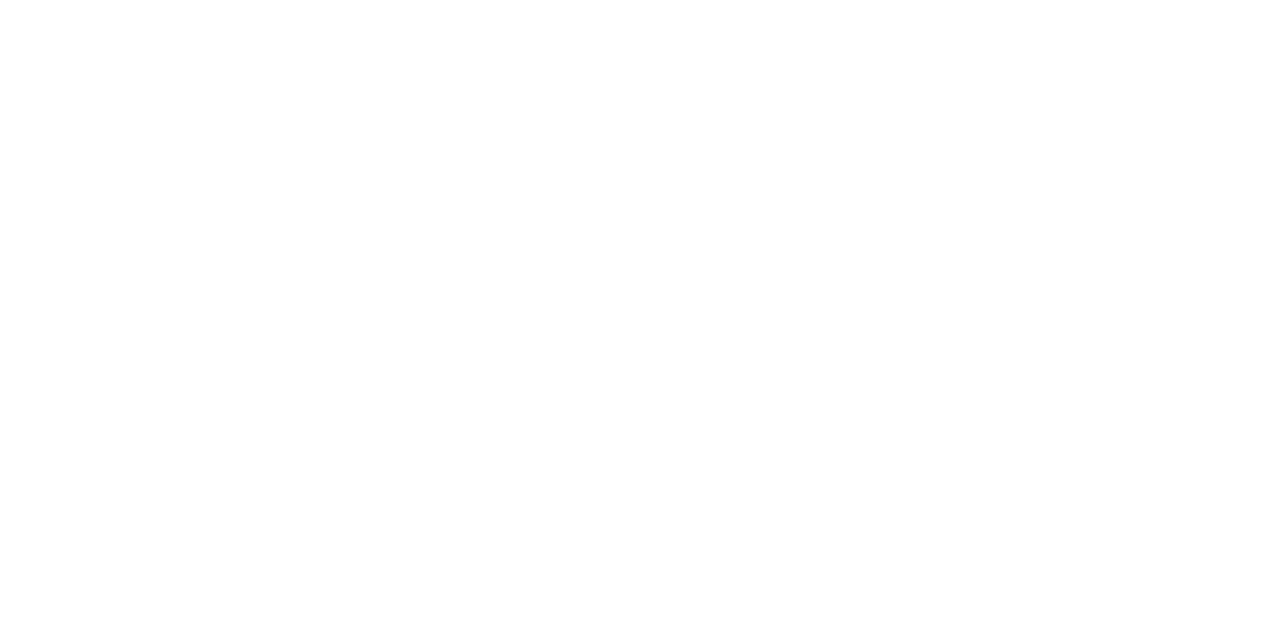
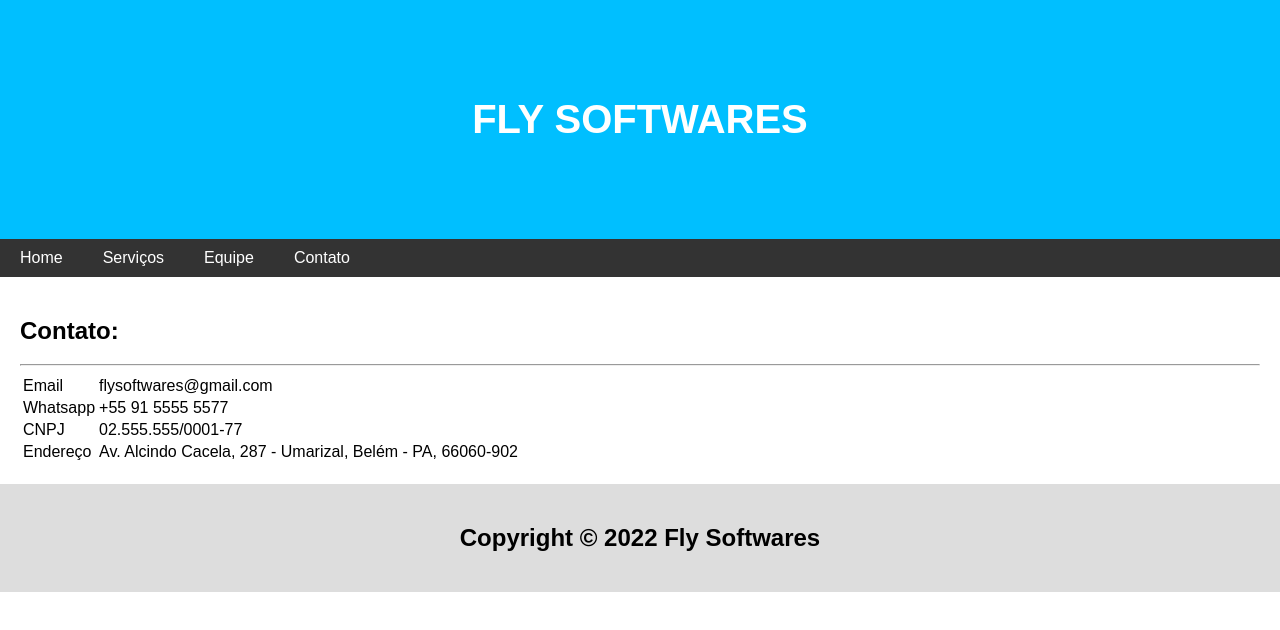
Before and after one commit to icacaro/atvprofmargalho2, a plain HTML site: page page4.html in a window 1280 px wide. Drawn offline with Linux system fonts and the light colour scheme.

Commit message:
4 files modified

```diff
--- a/page4.html
+++ b/page4.html
@@ -0,0 +1,117 @@
+<!DOCTYPE html>
+<html lang="en">
+<head>
+<title>flysoftwares</title>
+<meta charset="UTF-8">
+<meta name="viewport" content="width=device-width, initial-scale=1">
+<link rel="stylesheet" href="styles.css">
+</head>
+<body>
+
+<div class="header">
+  <h1>FLY SOFTWARES</h1>
+</div>
+
+<div class="navbar">
+  <a href="index.html">Home</a>
+  <a href="page2.html">Serviços</a>
+  <a href="page3.html">Equipe</a>
+  <a href="page4.html">Contato</a>
+</div>
+
+
+
+  <div class="main">
+
+
+
+
+  <h2>Contato:</h2>
+    <hr>
+
+    <table>
+    <tr>
+        <td>Email</td>
+        <td>flysoftwares@gmail.com</td>
+    </tr>
+    <tr>
+        <td>Whatsapp</td>
+        <td>+55 91 5555 5577<td>
+    </tr>
+    <tr>
+        <td>CNPJ</td>
+        <td>02.555.555/0001-77</td>
+    </tr>
+    <tr>
+        <td>Endereço</td>
+        <td>Av. Alcindo Cacela, 287 - Umarizal, Belém - PA, 66060-902</td>
+    </tr>
+</table>
+
+  </div>
+
+
+<div class="footer">
+  <h2>Copyright © 2022 Fly Softwares</h2>
+</div>
+
+</body>
+</html>
+
+
+<!--  Normas Gerais:
+1) Cada equipe deverá ser composta por até quatro alunos. É desejável
+que a equipe seja mesclada com alunos ingressantes e alunos mais
+experientes, assim a troca de experiências será bem mais produtiva;
+
+2) O trabalho envolve a pesquisa em ambientes que funcionem de forma-
+on-line conforme especificado no item 6.
+
+3) Equipes com 3 participantes ou menos deverão testar pelo menos 3
+(três) ambientes diferentes. Equipes com quatro participantes deverão
+testar 4 (quatro) ambientes diferentes.
+4) Não serão aceitas equipes com mais de quatro participantes.
+5) Caberá ao aluno a tarefa se integrar a uma equipe, negociando com os
+colegas a sua participação e suas tarefas.
+6) Cada equipe deverá realizar o trabalho em duas etapas.
+a. As equipes deverão pesquisar, testar e avaliar dois editores de
+
+HTML que permitam edição do código de forma totalmente on-
+line. Pelo menos um desses editores deverá permitir a execução
+
+do código HTML de forma também on-line. Após a análise
+comparativa a equipe deverá escolher um desses ambientes para
+a realização da tarefa descrita no item “b” e justificar sua
+escolha. (1,0 pt)
+b. A equipe deverá criar um site de tema livre que seja executado
+
+no ambiente escolhido (deve funcionar de forma totalmente on-
+line). Esse site deverá ter os seguintes recursos:
+
+i. Itens em Negrito (0,2 pts); ok
+ii. Salto de Página (0,2 pts); semi-ok
+iii. Lista Ordenada (0,2 pts); ok
+iv. Imagens armazenadas localmente (0,2 pts);
+v. Imagens armazenadas remotamente (0,2 pts);
+vi. Tabela (0,2 pts);
+vii. Linha Horizontal (0,2 pts);
+viii. Número de páginas de acordo com o número de
+componentes da equipe (0,2 pts);
+ix. Parágrafo (0,2 pts);
+x. Textos em, pelo menos, três tamanhos diferentes. (0,2
+pts)
+
+7) As equipes NÃO poderão se utilizar de recursos que não foram
+apresentados na disciplina até o dia da 1a Avaliação.
+8) A apresentação do trabalho se dará a partir de um relatório impresso
+com os seguintes itens: Título do trabalho, disciplina, turma, nome do
+professor, nome dos participantes da equipe (com assinatura), relação
+dos ambientes escolhidos para o teste (com link de cada um),
+comparativo de avaliação entre os ambientes, link com o site
+construído com base nas especificações do item 10 e conclusões. (Pelo
+menos 3 Páginas)
+9) Todos os alunos da equipe deverão assinar o trabalho.
+10) O trabalho deverá ser impresso e entregue pela equipe ao
+professor no dia da prova teórica da 1a Avaliação (Antes da realização
+da prova). Somente serão aceitos documentos impressos, pois os
+alunos presentes precisarão assinar nesses documentos.-->
```
Also changed, not shown: index.html (+2 -2 lines), page2.html (+2 -2 lines), page3.html (+4 -4 lines).
